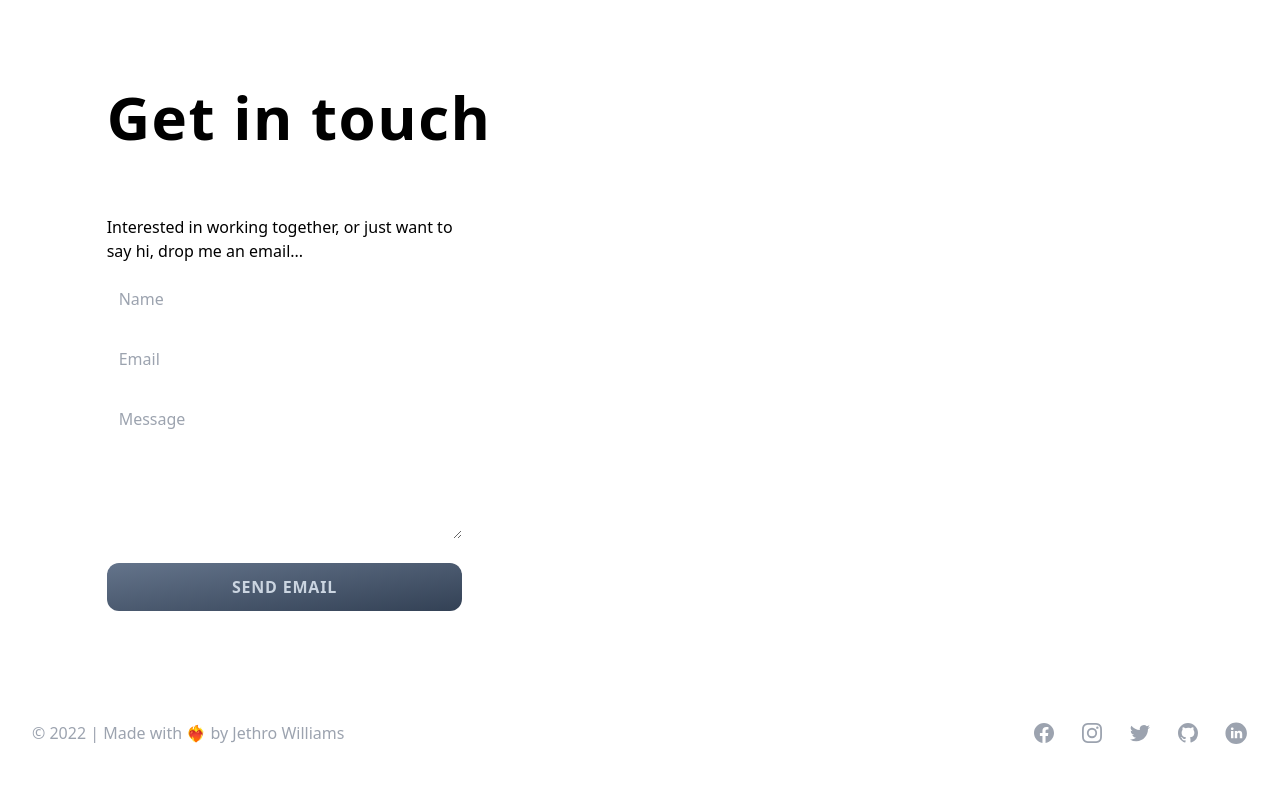
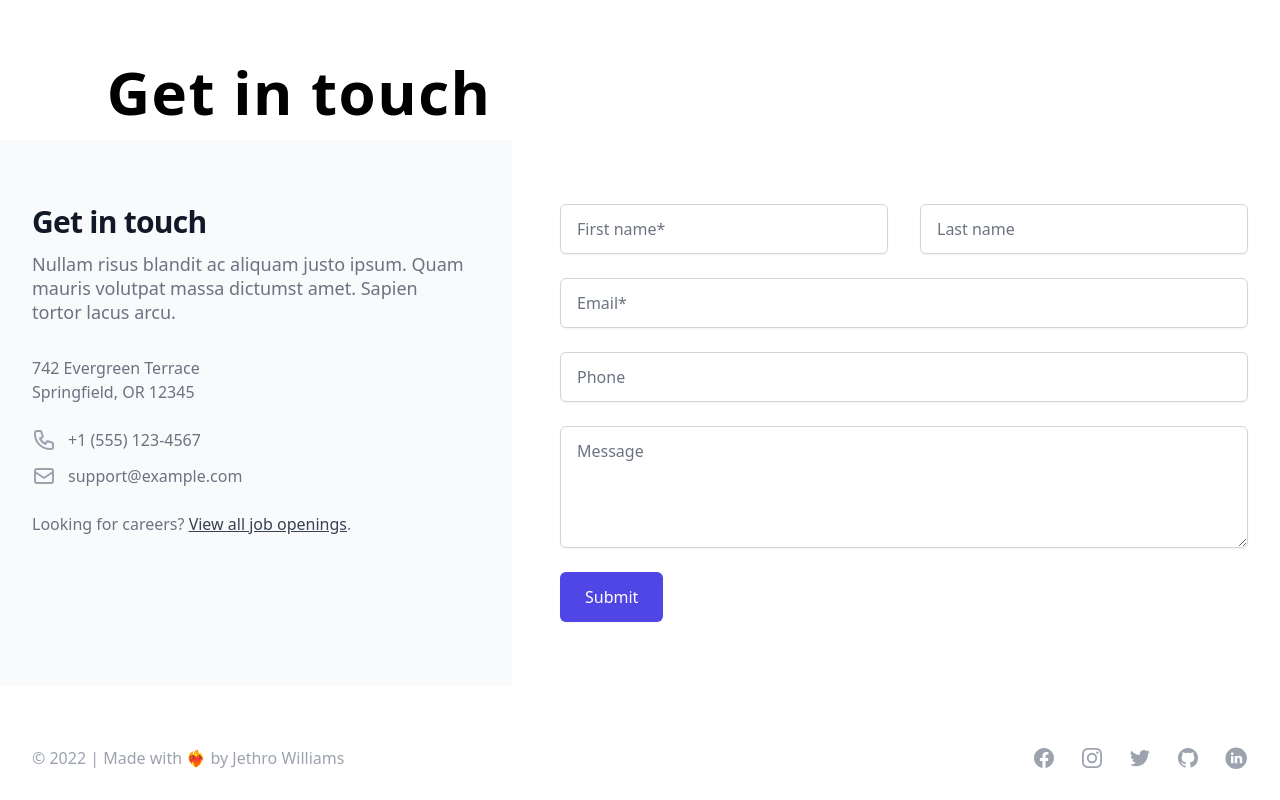
Before and after one commit to jro31/portfolio-v3, a Next.js app: page / in a window 1280 px wide. Shown: the part 4000-4800 px from the top of the page. Built offline with nearby package versions, Linux system fonts and the light colour scheme; a web font is replaced by a local one.

Commit message:
Add skeleton of updated contact form

```diff
--- a/components/homepage-sections/contact/Contact.js
+++ b/components/homepage-sections/contact/Contact.js
@@ -1,9 +1,12 @@
 // TODO - Simplify this section - The key focus is the form, the social media links can be in the form of a footer, the jethro.codes link can be much smaller (or also part of the footer)
 // TODO - Also update the form - It should include a phone number input, and some more specific questions than just 'Message' (such as 'What are some times that you are available', and some questions asking about their project)
+
+// TODO - Delete any components you're no longer user (FormField?)
 
 import { useState } from 'react';
 import { useDispatch, useSelector } from 'react-redux';
 import { CSSTransition } from 'react-transition-group';
+import { MailIcon, PhoneIcon } from '@heroicons/react/outline';
 
 import { contactFormActions } from '../../../store/contact-form';
 import { contactForm, contactSection, contactTitle } from '../../../pages';
@@ -24,8 +27,10 @@ const Contact = () => {
     state => state.elementIsInView.hasBeenInView[contactTitle]
   );
   const formHasBeenInView = useSelector(state => state.elementIsInView.hasBeenInView[contactForm]);
-  const enteredName = useSelector(state => state.contactForm.enteredName);
+  const enteredFirstName = useSelector(state => state.contactForm.enteredFirstName);
+  const enteredLastName = useSelector(state => state.contactForm.enteredLastName);
   const enteredEmail = useSelector(state => state.contactForm.enteredEmail);
+  const enteredPhone = useSelector(state => state.contactForm.enteredPhone);
   const enteredMessage = useSelector(state => state.contactForm.enteredMessage);
 
   const [isSubmitting, setIsSubmitting] = useState(false);
@@ -34,6 +39,7 @@ const Contact = () => {
   const elementRef = useElementRef();
 
   const formIsValid = () =>
+    // TODO - Remember to update this
     enteredName.trim().length > 0 &&
     enteredEmail.trim().length > 0 &&
     enteredMessage.trim().length > 0;
@@ -59,6 +65,7 @@ const Contact = () => {
           'Content-Type': 'application/json',
         },
         body: JSON.stringify({
+          // TODO - This will need updating
           enteredName: enteredName.trim(),
           enteredEmail: enteredEmail.trim(),
           enteredMessage: enteredMessage.trim(),
@@ -92,7 +99,7 @@ const Contact = () => {
             <Title className={titleHasBeenInView ? 'block' : 'hidden'}>Get in touch</Title>
           </CSSTransition>
         </div>
-        <div className='flex flex-col lg:flex-row lg:flex-wrap xl:flex-nowrap lg:justify-between gap-10 lg:gap-0 w-11/12 pr-1/12'>
+        {/* <div className='flex flex-col lg:flex-row lg:flex-wrap xl:flex-nowrap lg:justify-between gap-10 lg:gap-0 w-11/12 pr-1/12'>
           <div
             ref={elementRef(contactForm)}
             className='lg:basis-full lg:shrink-0 xl:basis-1/3 xl:shrink lg:mb-10 xl:mb-0'
@@ -160,7 +167,168 @@ const Contact = () => {
               </div>
             </CSSTransition>
           </div>
+        </div> */}
+
+        <div
+          className='relative lg:grid lg:grid-cols-5'
+          ref={elementRef(contactForm)} // TODO - Move this to whichever element you need it on; currently here to prevent error
+        >
+          <div className='bg-gray-50 py-16 px-4 sm:px-6 lg:col-span-2 lg:px-8 xl:pr-12'>
+            <div className='max-w-lg mx-auto'>
+              <h2 className='text-2xl font-extrabold tracking-tight text-gray-900 sm:text-3xl'>
+                Get in touch
+              </h2>
+              <p className='mt-3 text-lg leading-6 text-gray-500'>
+                Nullam risus blandit ac aliquam justo ipsum. Quam mauris volutpat massa dictumst
+                amet. Sapien tortor lacus arcu.
+              </p>
+              <dl className='mt-8 text-base text-gray-500'>
+                <div>
+                  <dt className='sr-only'>Postal address</dt>
+                  <dd>
+                    <p>742 Evergreen Terrace</p>
+                    <p>Springfield, OR 12345</p>
+                  </dd>
+                </div>
+                <div className='mt-6'>
+                  <dt className='sr-only'>Phone number</dt>
+                  <dd className='flex'>
+                    <PhoneIcon className='flex-shrink-0 h-6 w-6 text-gray-400' aria-hidden='true' />
+                    <span className='ml-3'>+1 (555) 123-4567</span>
+                  </dd>
+                </div>
+                <div className='mt-3'>
+                  <dt className='sr-only'>Email</dt>
+                  <dd className='flex'>
+                    <MailIcon className='flex-shrink-0 h-6 w-6 text-gray-400' aria-hidden='true' />
+                    <span className='ml-3'>support@example.com</span>
+                  </dd>
+                </div>
+              </dl>
+              <p className='mt-6 text-base text-gray-500'>
+                Looking for careers?{' '}
+                <a href='#' className='font-medium text-gray-700 underline'>
+                  View all job openings
+                </a>
+                .
+              </p>
+            </div>
+          </div>
+          <div className='bg-white py-16 px-4 sm:px-6 lg:col-span-3 lg:px-8 xl:pl-12'>
+            <div className='max-w-lg mx-auto lg:max-w-none'>
+              <form
+                action='#'
+                method='POST'
+                className='grid grid-cols-1 sm:grid-cols-2 gap-y-6 sm:gap-x-8'
+              >
+                <div>
+                  <label htmlFor='first-name' className='sr-only'>
+                    First name
+                  </label>
+                  <input
+                    type='text'
+                    name='first-name'
+                    id='first-name'
+                    autoComplete='given-name'
+                    className='block w-full shadow-sm py-3 px-4 placeholder-gray-500 focus:ring-indigo-500 focus:border-indigo-500 border-gray-300 rounded-md'
+                    placeholder='First name*'
+                    value={enteredFirstName}
+                    onChange={event =>
+                      handleFormFieldChange(
+                        event.target.value,
+                        contactFormActions.setEnteredFirstName
+                      )
+                    }
+                  />
+                </div>
+                <div>
+                  <label htmlFor='last-name' className='sr-only'>
+                    Last name
+                  </label>
+                  <input
+                    type='text'
+                    name='last-name'
+                    id='last-name'
+                    autoComplete='family-name'
+                    className='block w-full shadow-sm py-3 px-4 placeholder-gray-500 focus:ring-indigo-500 focus:border-indigo-500 border-gray-300 rounded-md'
+                    placeholder='Last name'
+                    value={enteredLastName}
+                    onChange={event =>
+                      handleFormFieldChange(
+                        event.target.value,
+                        contactFormActions.setEnteredLastName
+                      )
+                    }
+                  />
+                </div>
+                <div className='sm:col-span-2'>
+                  <label htmlFor='email' className='sr-only'>
+                    Email
+                  </label>
+                  <input
+                    id='email'
+                    required
+                    name='email'
+                    type='email'
+                    autoComplete='email'
+                    className='block w-full shadow-sm py-3 px-4 placeholder-gray-500 focus:ring-indigo-500 focus:border-indigo-500 border-gray-300 rounded-md'
+                    placeholder='Email*'
+                    value={enteredEmail}
+                    onChange={event =>
+                      handleFormFieldChange(event.target.value, contactFormActions.setEnteredEmail)
+                    }
+                  />
+                </div>
+                <div className='sm:col-span-2'>
+                  <label htmlFor='phone' className='sr-only'>
+                    Phone
+                  </label>
+                  <input
+                    type='text'
+                    name='phone'
+                    id='phone'
+                    autoComplete='tel'
+                    className='block w-full shadow-sm py-3 px-4 placeholder-gray-500 focus:ring-indigo-500 focus:border-indigo-500 border-gray-300 rounded-md'
+                    placeholder='Phone'
+                    value={enteredPhone}
+                    onChange={event =>
+                      handleFormFieldChange(event.target.value, contactFormActions.setEnteredPhone)
+                    }
+                  />
+                </div>
+                <div className='sm:col-span-2'>
+                  <label htmlFor='message' className='sr-only'>
+                    Message
+                  </label>
+                  <textarea
+                    id='message'
+                    name='message'
+                    rows={4}
+                    className='block w-full shadow-sm py-3 px-4 placeholder-gray-500 focus:ring-indigo-500 focus:border-indigo-500 border border-gray-300 rounded-md'
+                    placeholder='Message'
+                    defaultValue={''}
+                    value={enteredMessage}
+                    onChange={event =>
+                      handleFormFieldChange(
+                        event.target.value,
+                        contactFormActions.setEnteredMessage
+                      )
+                    }
+                  />
+                </div>
+                <div>
+                  <button
+                    type='submit'
+                    className='inline-flex justify-center py-3 px-6 border border-transparent shadow-sm text-base font-medium rounded-md text-white bg-indigo-600 hover:bg-indigo-700 focus:outline-none focus:ring-2 focus:ring-offset-2 focus:ring-indigo-500'
+                  >
+                    Submit
+                  </button>
+                </div>
+              </form>
+            </div>
+          </div>
         </div>
+
         <Footer />
       </div>
     </SectionContainer>
--- a/package.json
+++ b/package.json
@@ -20,6 +20,7 @@
     "react-transition-group": "^4.4.2"
   },
   "devDependencies": {
+    "@tailwindcss/forms": "^0.5.2",
     "autoprefixer": "^10.4.2",
     "eslint": "8.10.0",
     "eslint-config-next": "12.1.0",
--- a/pages/api/sendgrid.js
+++ b/pages/api/sendgrid.js
@@ -4,6 +4,7 @@ sendgrid.setApiKey(process.env.SENDGRID_API_KEY);
 
 const sendEmail = async (req, res) => {
   try {
+    // TODO - Remember to update this
     await sendgrid.send({
       to: process.env.GMAIL_EMAIL_ADDRESS,
       from: process.env.CONTACT_FORM_EMAIL_ADDRESS,
--- a/store/contact-form.js
+++ b/store/contact-form.js
@@ -1,8 +1,10 @@
 import { createSlice } from '@reduxjs/toolkit';
 
 const initialState = {
-  enteredName: '',
+  enteredFirstName: '',
+  enteredLastName: '',
   enteredEmail: '',
+  enteredPhone: '',
   enteredMessage: '',
 };
 
@@ -10,11 +12,17 @@ const contactFormSlice = createSlice({
   name: 'contact-form',
   initialState,
   reducers: {
-    setEnteredName(state, action) {
-      state.enteredName = action.payload;
+    setEnteredFirstName(state, action) {
+      state.enteredFirstName = action.payload;
+    },
+    setEnteredLastName(state, action) {
+      state.enteredLastName = action.payload;
     },
     setEnteredEmail(state, action) {
       state.enteredEmail = action.payload;
+    },
+    setEnteredPhone(state, action) {
+      state.enteredPhone = action.payload;
     },
     setEnteredMessage(state, action) {
       state.enteredMessage = action.payload;
--- a/tailwind.config.js
+++ b/tailwind.config.js
@@ -125,5 +125,5 @@ module.exports = {
       },
     },
   },
-  plugins: [],
+  plugins: [require('@tailwindcss/forms')],
 };
```
Also changed, not shown: 1 other file (tests, documents, lock files or other folders).
